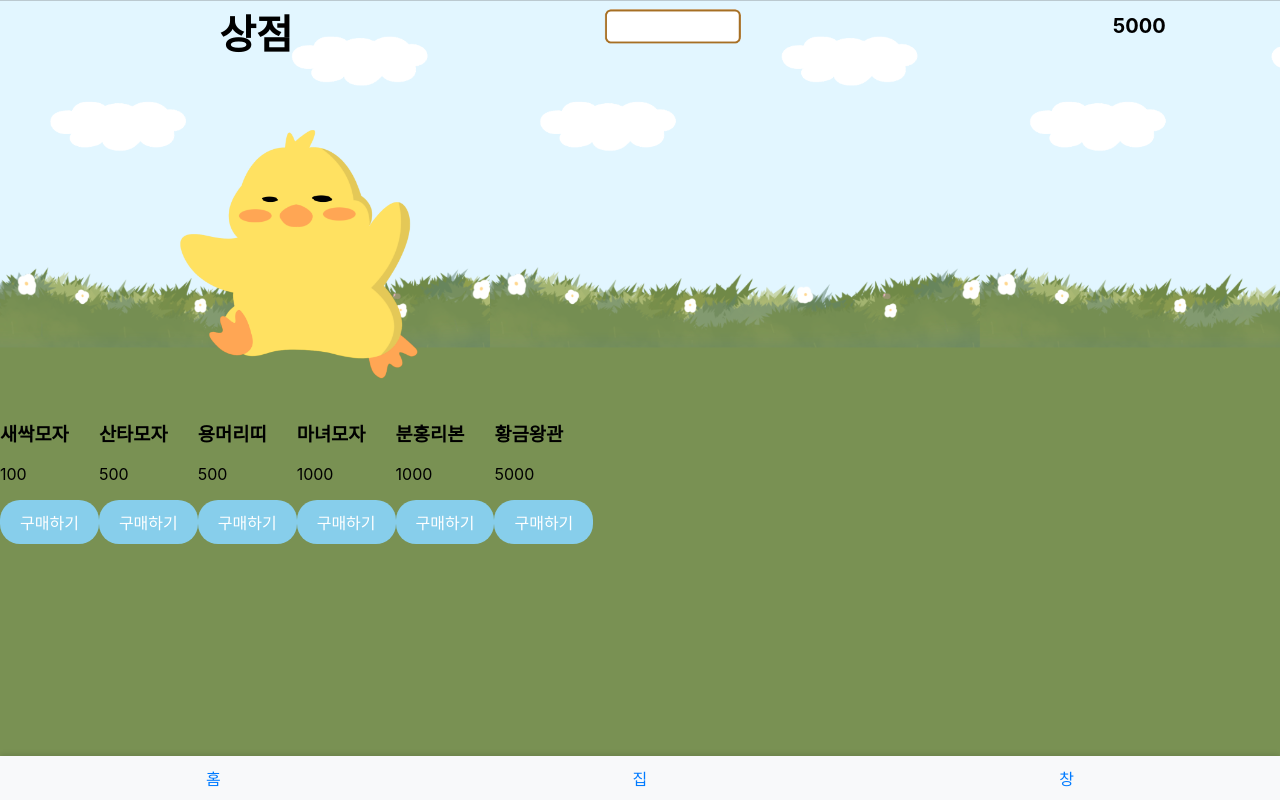
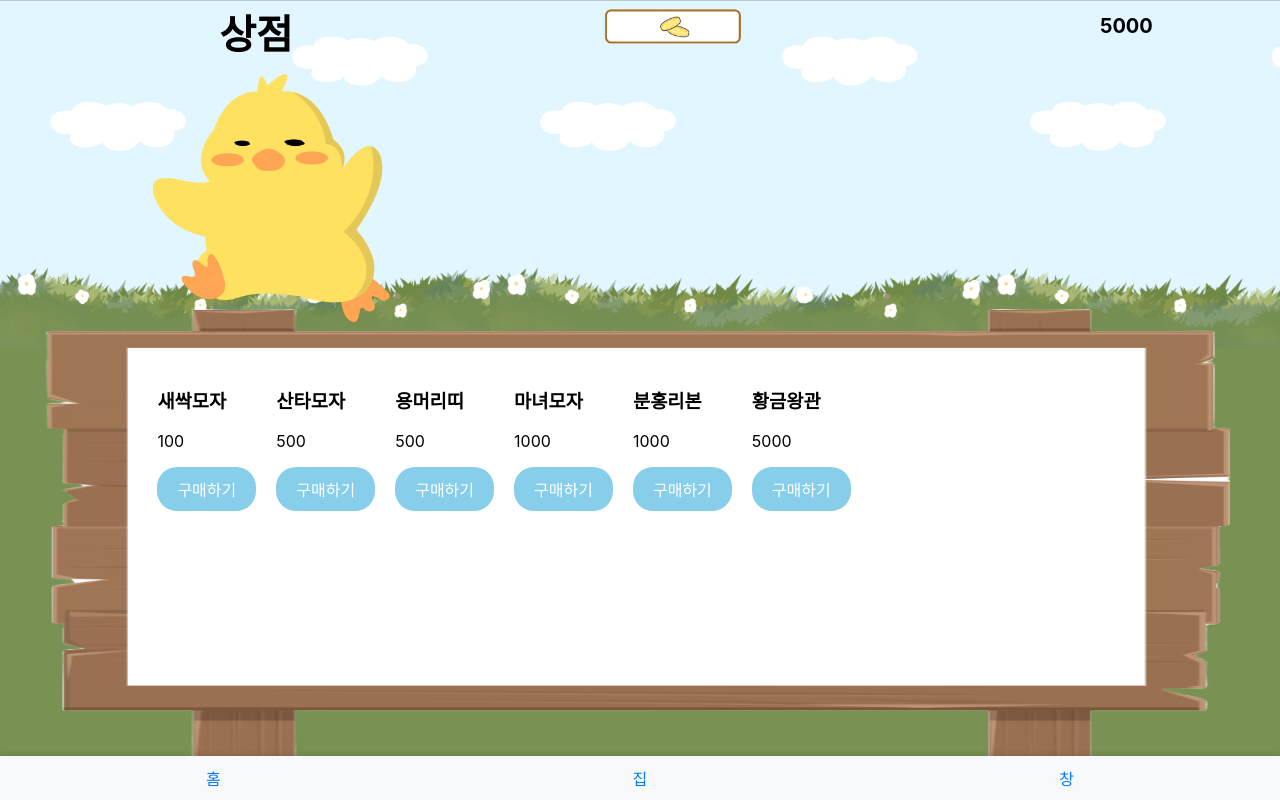
Before and after one commit to luminous037/OSS_project, a React (Create React App) app in the folder client/: page /Shop in a window 1280 px wide. Built offline with nearby package versions, Linux system fonts and the light colour scheme.

Commit message:
[feat] 코인 이미지 출력, 포인트 위치 수정

```diff
--- a/client/src/components/shopPage/Shop.js
+++ b/client/src/components/shopPage/Shop.js
@@ -2,6 +2,8 @@ import React, { useState } from 'react';
 import './shop.css';
 import chick4 from '../image/chick4.png';
 import pointBox from '../image/pointBox.png';
+import pannel from '../image/pannel.png';
+import coin from '../image/coin.png';
 
 function Shop() {
 
@@ -56,7 +58,9 @@ function Shop() {
             <img src ={pointBox} className="pointBox" />
         </div>
 
-        <div className="point-display">
+        <img src ={coin} className="coin"/>
+
+        <div className="point">
             <p>{point}</p>
         </div>
 
@@ -67,6 +71,11 @@ function Shop() {
         <div className="chick4">
             <img src={chick4} className="chick4" />
         </div>
+
+        <div className="pannelImage">
+          <img src={pannel} className="pannel" />
+        </div>
+
 
       <div className="items">
         {items.map((item) => (
--- a/client/src/components/shopPage/shop.css
+++ b/client/src/components/shopPage/shop.css
@@ -13,7 +13,6 @@ body {height:100%; overflow:hidden;}
     z-index: 0;
   }
 
-
 .title{
     position: absolute;
     left: 20%;
@@ -22,8 +21,8 @@ body {height:100%; overflow:hidden;}
 .chick4{
     position: absolute;
     padding-right: 10%;
-    top:0%;
-    left:2%;
+    top:-7%;
+    left:0%;
     transform: scale(0.55);
     z-index: 0;
   }
@@ -36,21 +35,36 @@ body {height:100%; overflow:hidden;}
     transform: scale(0.3);
     z-index: 0;
   }
-  .point-display {
+
+  .point {
     position: absolute;
     top: 3.3%;
-    left: 89%;
+    left: 88%;
     transform: translate(-50%, -50%);
     color: rgb(0, 0, 0);
     font-size: 20px;
     font-weight: bold;
     z-index: 1;
+    display:flex;
+    z-index: 1;
+  }
+
+  .coin{
+    position: absolute;
+    top: -14.3%;
+    left: 37.5%;
+    transform: scale(0.08);
   }
 
   .items{
     display: flex;
+    flex-wrap: wrap;
     position: absolute;
-    top: 50%;
+    top: 39%;
+    left: 8%;
+    margin:55px;
+    margin-right: 60px;
+    gap: 20px; /*아이템 간격 조정*/
   }
 
   .modal{
@@ -70,3 +84,9 @@ body {height:100%; overflow:hidden;}
   .modal-buttons button {
     margin: 0 10px;
   }
+
+.pannel{
+    position: absolute;
+    top: 37%;
+    height: 58%;
+}
```
Also changed, not shown: client/src/components/image/coin.png (added).
